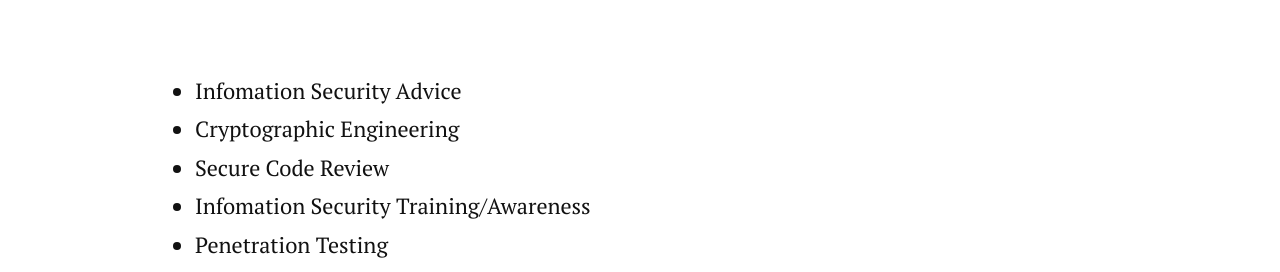
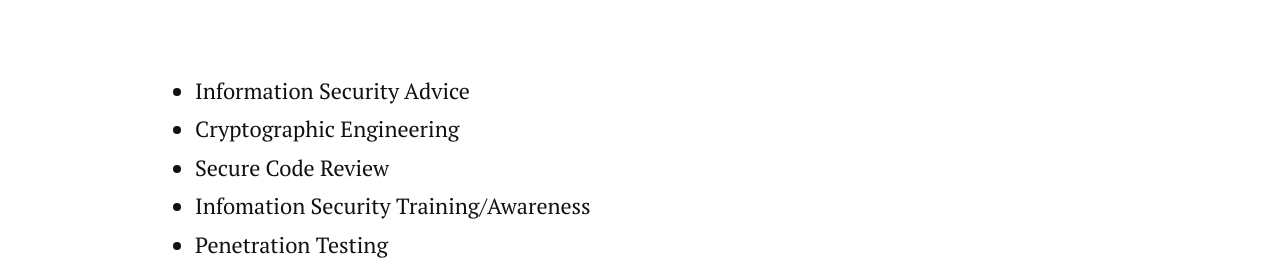
Before and after one commit to gijsvl/gijsvl.github.io, a Jekyll site: the page built from index.html, in a window 1280 px wide. Shown: the part 913-1185 px from the top of the page. Built offline with Jekyll 4.4.1, drawn with Linux system fonts in a browser that asks for light colours; nearby versions of some CDN libraries.

Commit message:
Update index.html

```diff
--- a/index.html
+++ b/index.html
@@ -30,7 +30,7 @@ title: GVL Information Security
 
   <h1 class="pageTitle"><a id="services"></a>Services</h1>
   <ul>
-  	<li>Infomation Security Advice</li>
+  	<li>Information Security Advice</li>
   	<li>Cryptographic Engineering</li>
   	<li>Secure Code Review</li>
   	<li>Infomation Security Training/Awareness</li>
```
